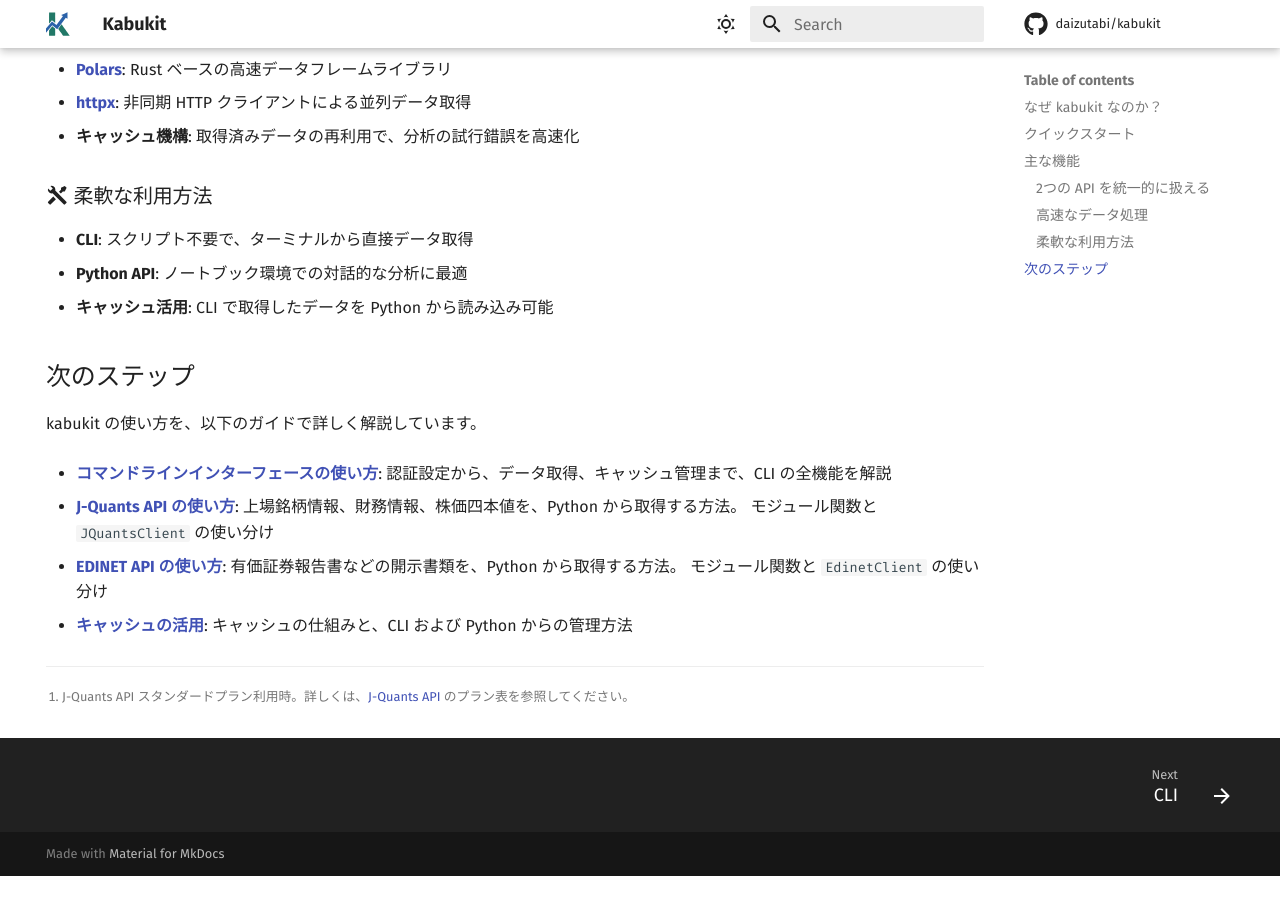
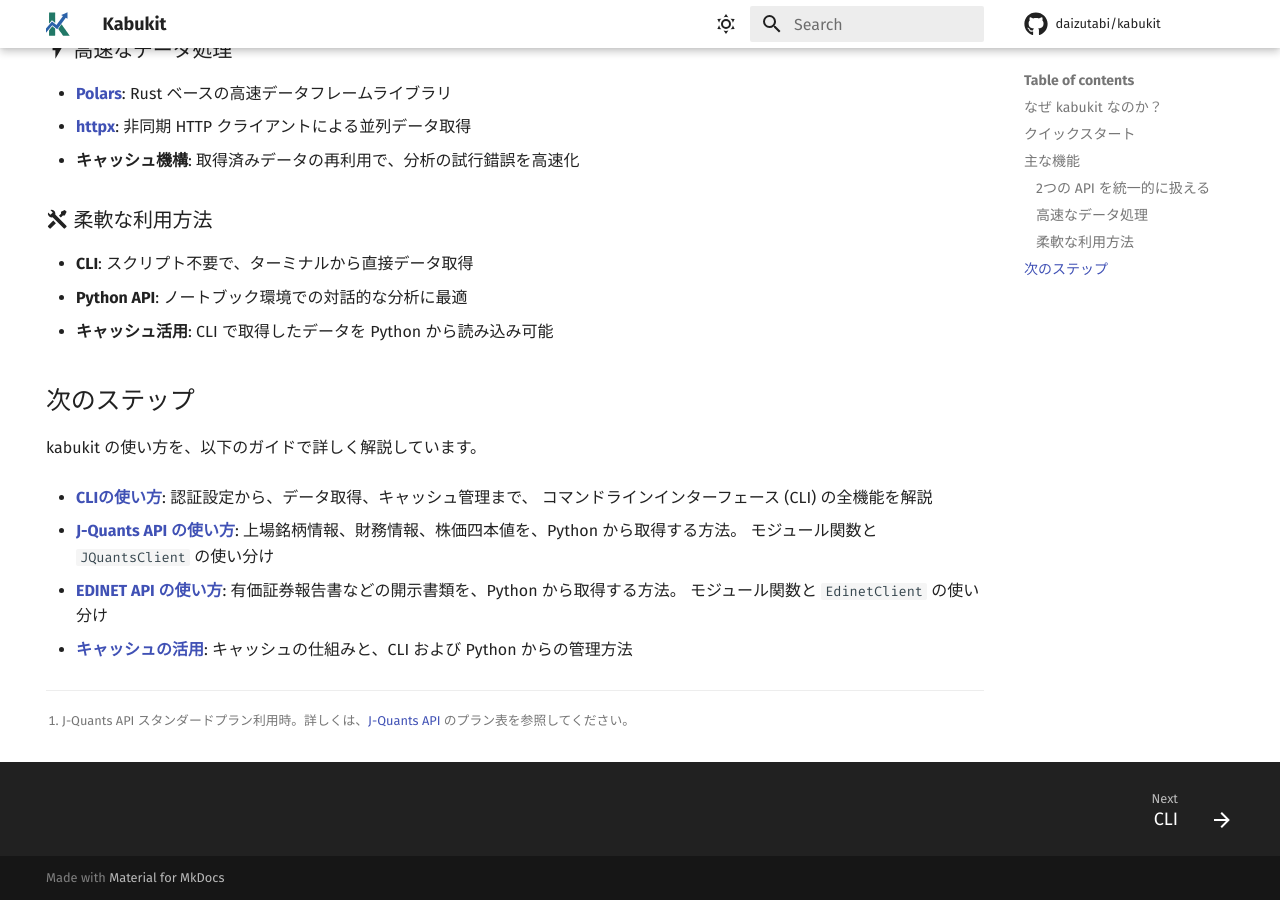
Before and after one commit to daizutabi/kabukit, an MkDocs documentation site: the page built from docs/index.md, in a window 1280 px wide and 900 px high, scrolled down 1891 px. Built offline with MkDocs 1.6.1 and Material for MkDocs 9.7.7, drawn with Linux system fonts in a browser that asks for light colours; comment, search, counter and statistics services are not loaded; before the commit the page ends 2767 px from its top, so only the background shows below that; some of the changed text lies outside the part shown.

Commit message:
docs(index): ドキュメントの表現を修正し、CLIの使い方を明確化

```diff
--- a/docs/index.md
+++ b/docs/index.md
@@ -20,8 +20,8 @@ hide:
 
 # はじめに
 
-<p align="center">
-日本の株式投資分析を、もっと手軽に、もっと速く。
+<p align="center" style="margin-bottom: 40px;">
+日本の株式投資分析を、もっと手軽に、もっと速く
 </p>
 
 **kabukit** は、J-Quants と EDINET のデータを、
@@ -138,8 +138,9 @@ df_prices = await get_prices("7203")
 
 kabukit の使い方を、以下のガイドで詳しく解説しています。
 
-- **[コマンドラインインターフェースの使い方](guides/cli.md)**:
-  認証設定から、データ取得、キャッシュ管理まで、CLI の全機能を解説
+- **[CLIの使い方](guides/cli.md)**:
+  認証設定から、データ取得、キャッシュ管理まで、
+  コマンドラインインターフェース (CLI) の全機能を解説
 
 - **[J-Quants API の使い方](guides/jquants.md)**:
   上場銘柄情報、財務情報、株価四本値を、Python から取得する方法。
```
